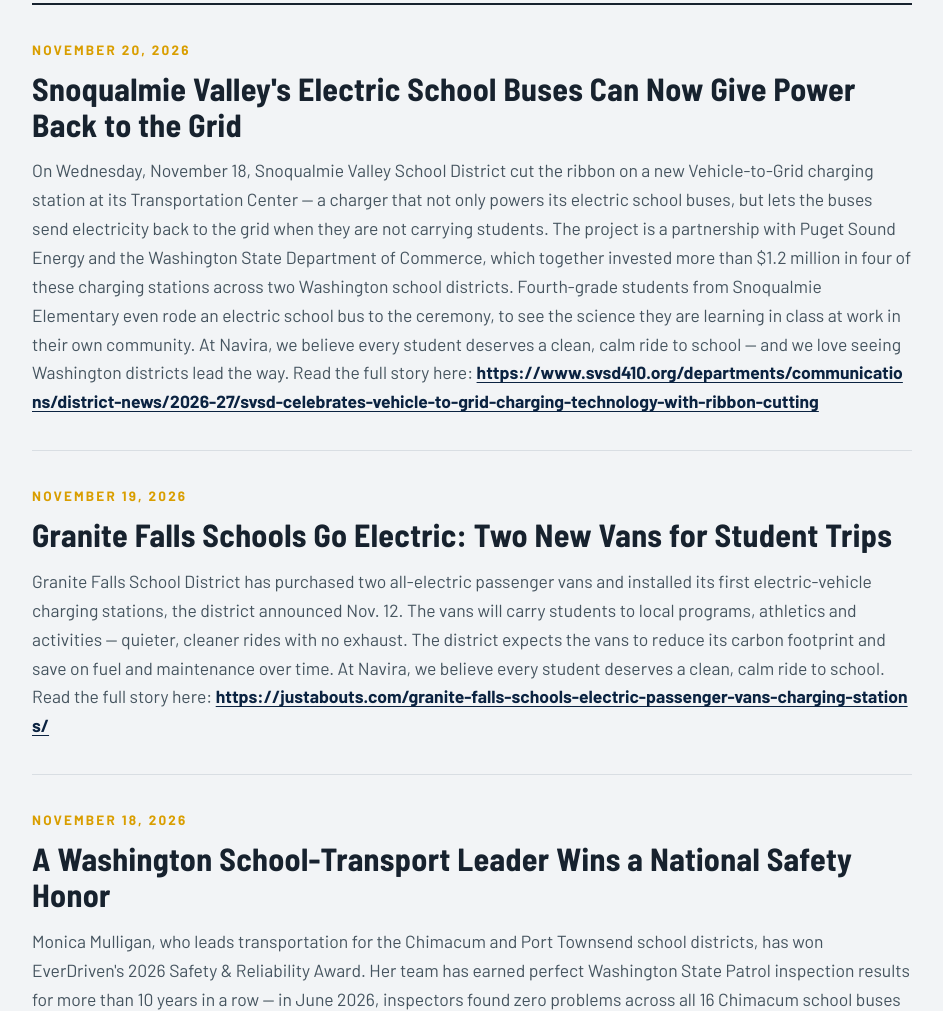
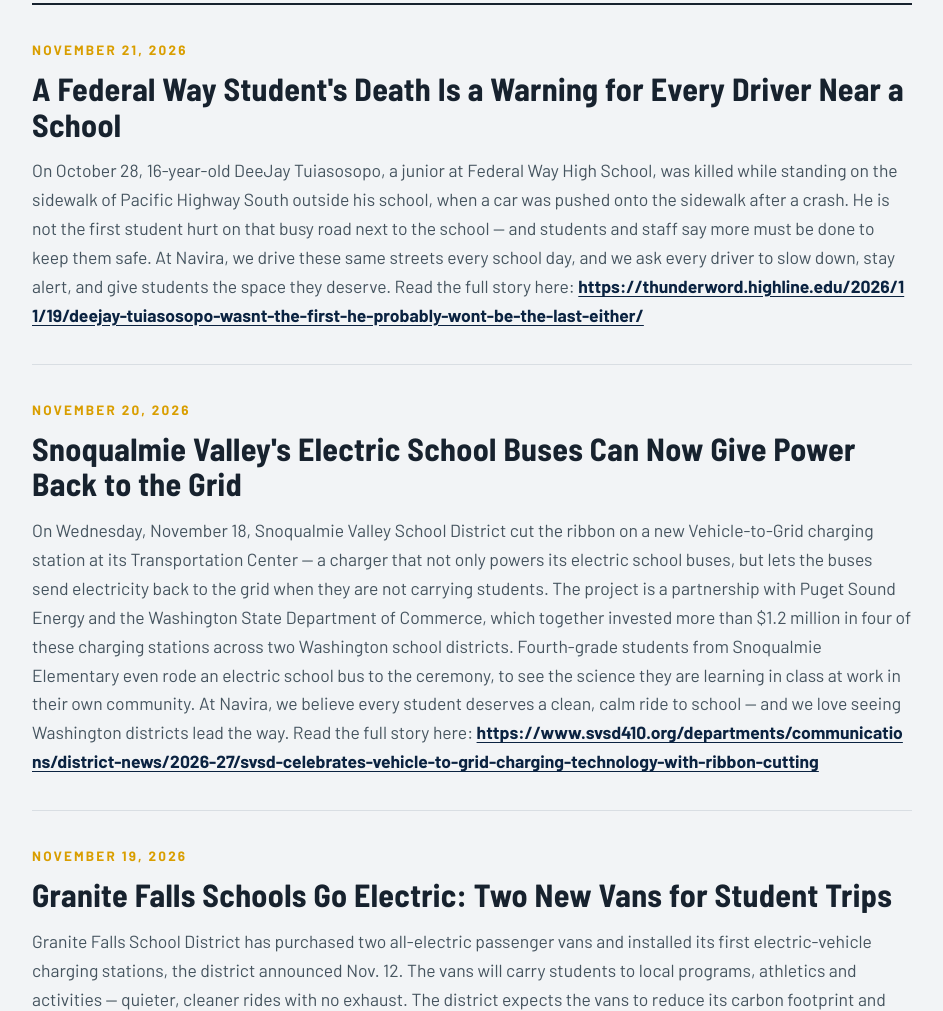
Before and after one commit to hussameldin2000/navira-website, a plain HTML site: page index.html in a window 1280 px wide. Shown: the part 5013-6024 px from the top of the page, without its empty margins (58-1001 px from the left). Drawn offline with Linux system fonts and the light colour scheme; a script that the page names is missing.

Commit message:
News post Nov 21: A Federal Way Student's Death Is a Warning for Every Driver Near a School

```diff
--- a/index.html
+++ b/index.html
@@ -667,6 +667,11 @@
       </div>
       <div class="news-list">
         <article class="news-post">
+          <span class="news-date">November 21, 2026</span>
+          <h3>A Federal Way Student's Death Is a Warning for Every Driver Near a School</h3>
+          <p>On October 28, 16-year-old DeeJay Tuiasosopo, a junior at Federal Way High School, was killed while standing on the sidewalk of Pacific Highway South outside his school, when a car was pushed onto the sidewalk after a crash. He is not the first student hurt on that busy road next to the school — and students and staff say more must be done to keep them safe. At Navira, we drive these same streets every school day, and we ask every driver to slow down, stay alert, and give students the space they deserve. Read the full story here: <a href="https://thunderword.highline.edu/2026/11/19/deejay-tuiasosopo-wasnt-the-first-he-probably-wont-be-the-last-either/" target="_blank" rel="noopener">https://thunderword.highline.edu/2026/11/19/deejay-tuiasosopo-wasnt-the-first-he-probably-wont-be-the-last-either/</a></p>
+        </article>
+        <article class="news-post">
           <span class="news-date">November 20, 2026</span>
           <h3>Snoqualmie Valley's Electric School Buses Can Now Give Power Back to the Grid</h3>
           <p>On Wednesday, November 18, Snoqualmie Valley School District cut the ribbon on a new Vehicle-to-Grid charging station at its Transportation Center — a charger that not only powers its electric school buses, but lets the buses send electricity back to the grid when they are not carrying students. The project is a partnership with Puget Sound Energy and the Washington State Department of Commerce, which together invested more than $1.2 million in four of these charging stations across two Washington school districts. Fourth-grade students from Snoqualmie Elementary even rode an electric school bus to the ceremony, to see the science they are learning in class at work in their own community. At Navira, we believe every student deserves a clean, calm ride to school — and we love seeing Washington districts lead the way. Read the full story here: <a href="https://www.svsd410.org/departments/communications/district-news/2026-27/svsd-celebrates-vehicle-to-grid-charging-technology-with-ribbon-cutting" target="_blank" rel="noopener">https://www.svsd410.org/departments/communications/district-news/2026-27/svsd-celebrates-vehicle-to-grid-charging-technology-with-ribbon-cutting</a></p>
```
